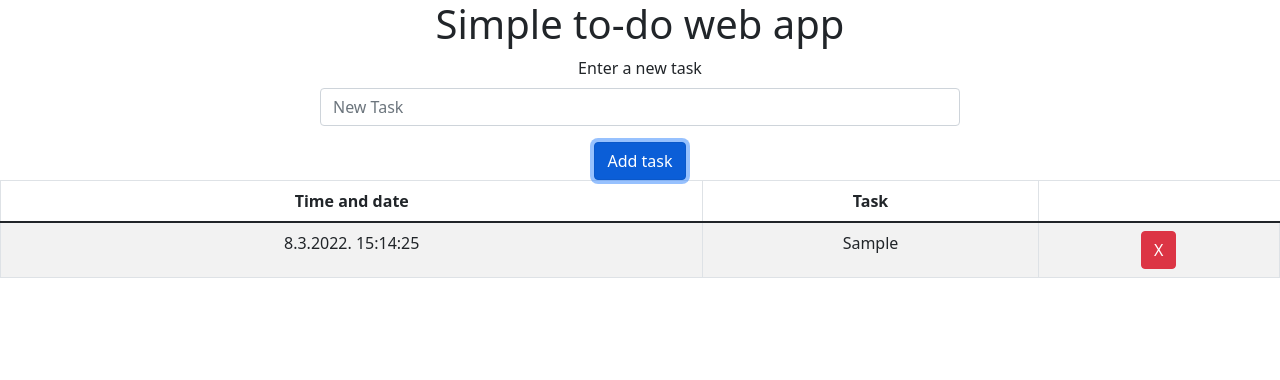
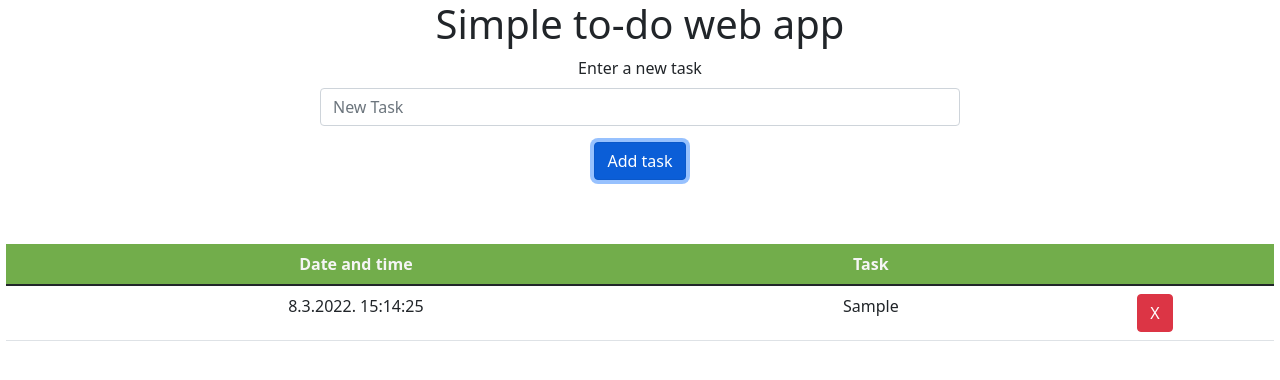
Before and after one commit to Jacks113/todo-app, a React (Create React App) app: page / in a window 1280 px wide. Both pictures are taken after typing "Sample" into the empty fields and a click on the button "Add task". Shown: the top 380 px of the page. Built offline with nearby package versions, Linux system fonts and the light colour scheme.

Commit message:
css adjusrment (table)

```diff
--- a/src/App.css
+++ b/src/App.css
@@ -36,3 +36,20 @@
   position: relative;
   margin: auto;
 }
+
+.tasks-container{
+  width: 99%;
+  margin: auto;
+  margin-top: 5%;
+}
+
+.table-hover tbody tr:hover td {
+  background: rgba(1,110,253, 0.5);
+  color: antiquewhite;
+}
+
+.tasks-container .table thead{
+  background-color: #72AD4B;
+  color: whitesmoke;
+  border: none;
+}
--- a/src/Components/ShowTasks.js
+++ b/src/Components/ShowTasks.js
@@ -16,11 +16,12 @@ export default class ShowTasks extends React.Component{
     return (
         <div className="tasks-container">
 
-            <Table striped bordered hover >
-                <thead>
+            <Table hover>
+                <thead color="blue">
                     <tr>
-                    <th>Time and date</th>
+                    <th>Date and time</th>
                     <th>Task</th>
+                    <th></th>
                     </tr>
                 </thead>
 
```
